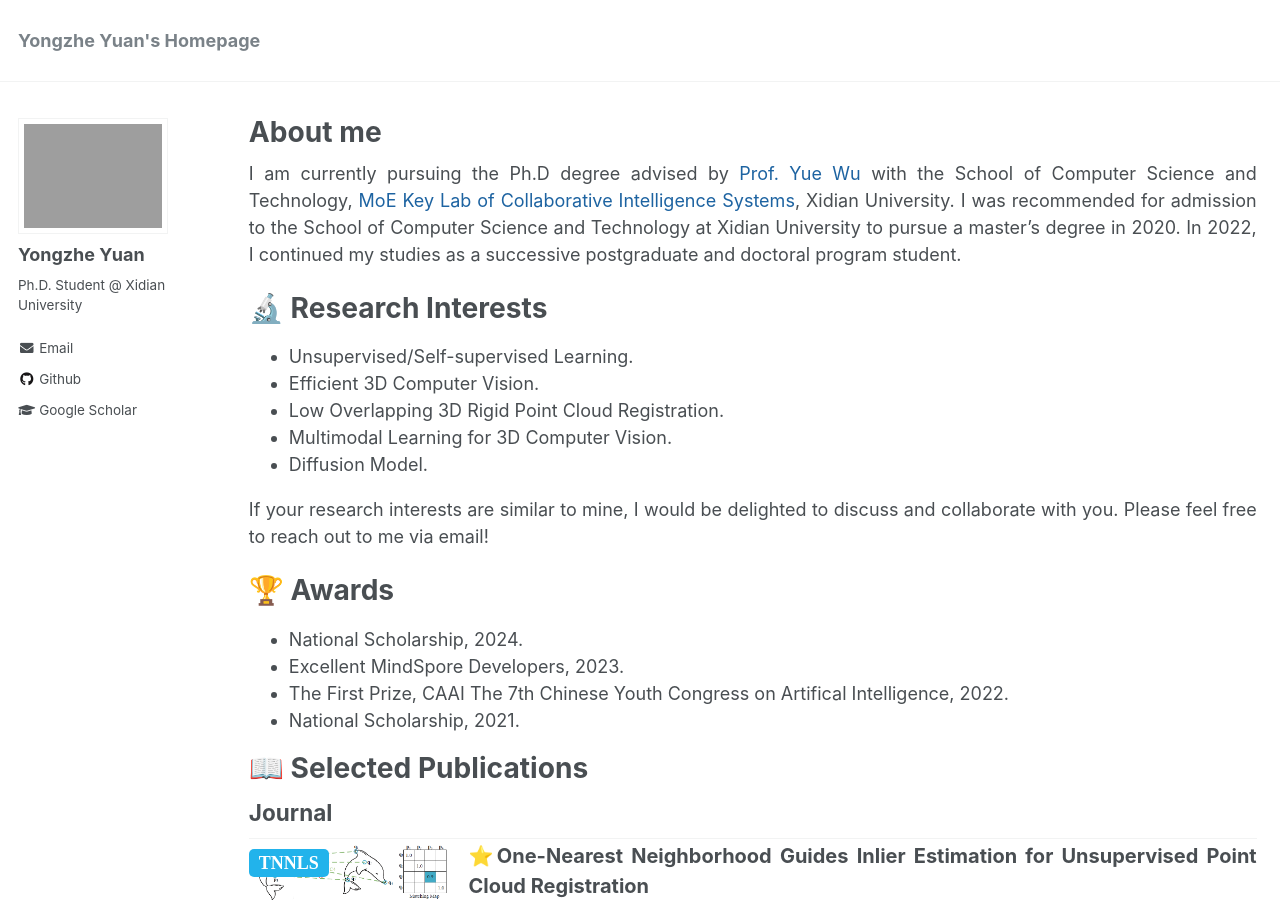
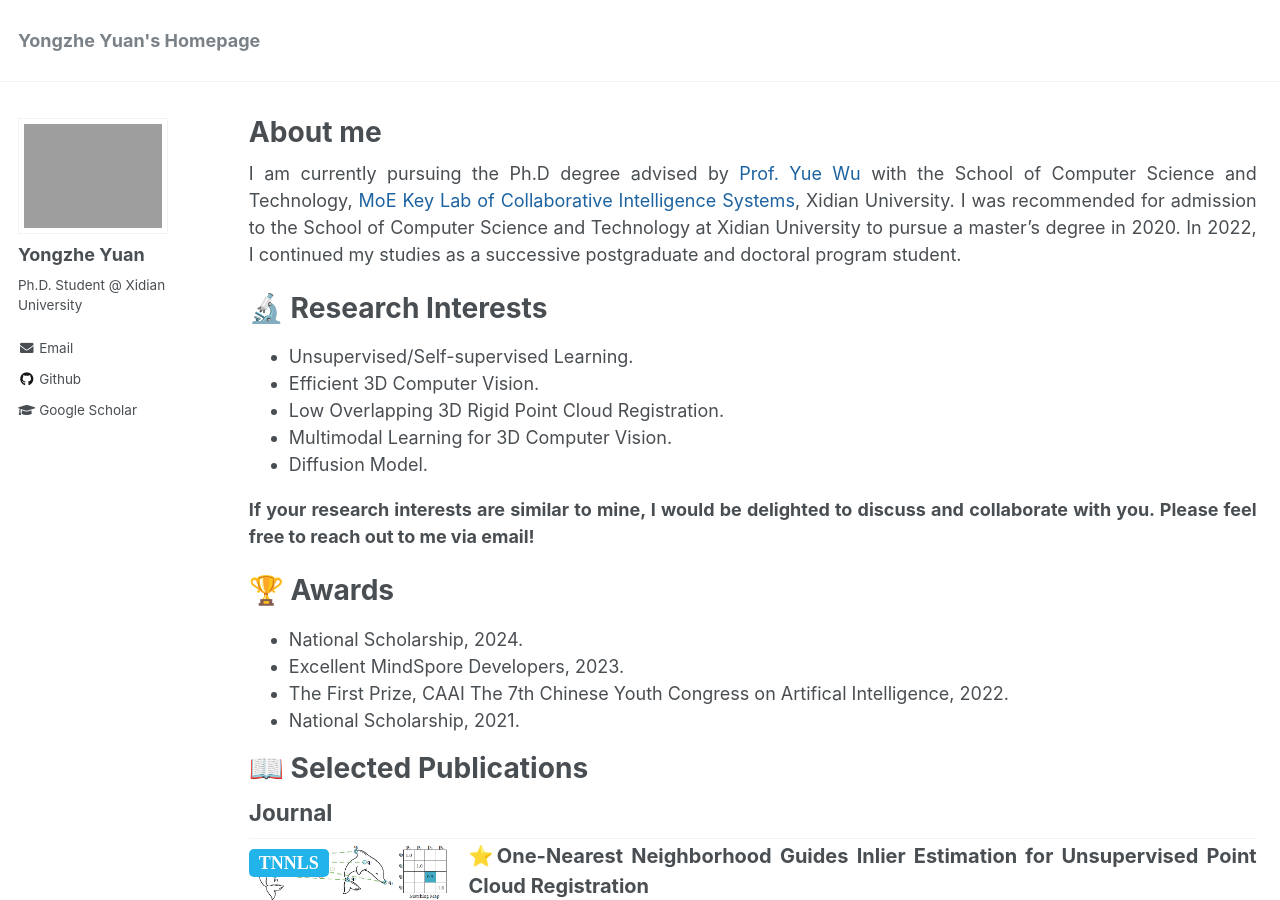
Before and after one commit to YYZMARS/YYZMARS.github.io, a Jekyll site: the page built from _pages/home.md, in a window 1280 px wide and 900 px high. Built offline with Jekyll 4.4.1, drawn with Linux system fonts in a browser that asks for light colours; a script that is not in the unit is left out.

```diff
--- a/_pages/home.md
+++ b/_pages/home.md
@@ -18,7 +18,7 @@ I am currently pursuing the Ph.D degree advised by [Prof. Yue Wu](https://ywuchi
 - Multimodal Learning for 3D Computer Vision.
 - Diffusion Model.
 
-If your research interests are similar to mine, I would be delighted to discuss and collaborate with you. Please feel free to reach out to me via email!
+**If your research interests are similar to mine, I would be delighted to discuss and collaborate with you. Please feel free to reach out to me via email!**
 
 
 <h1>🏆 Awards</h1>
```
